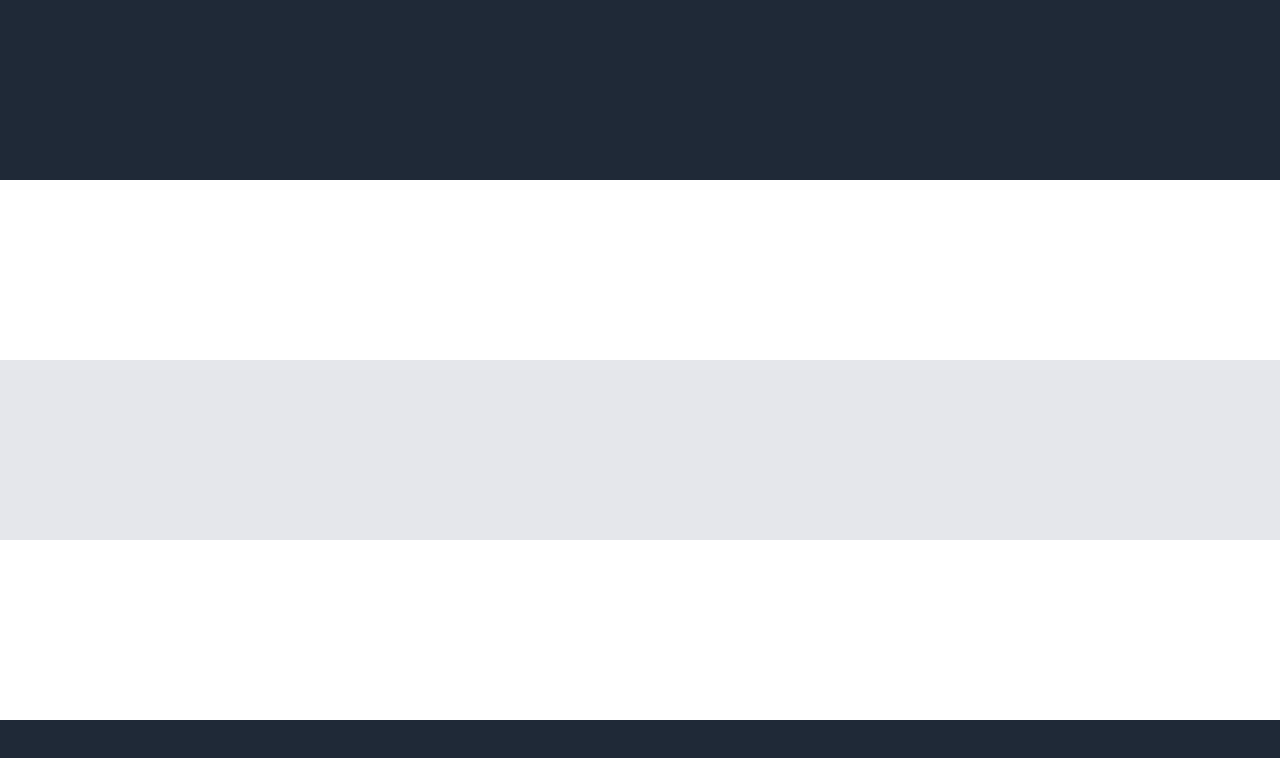
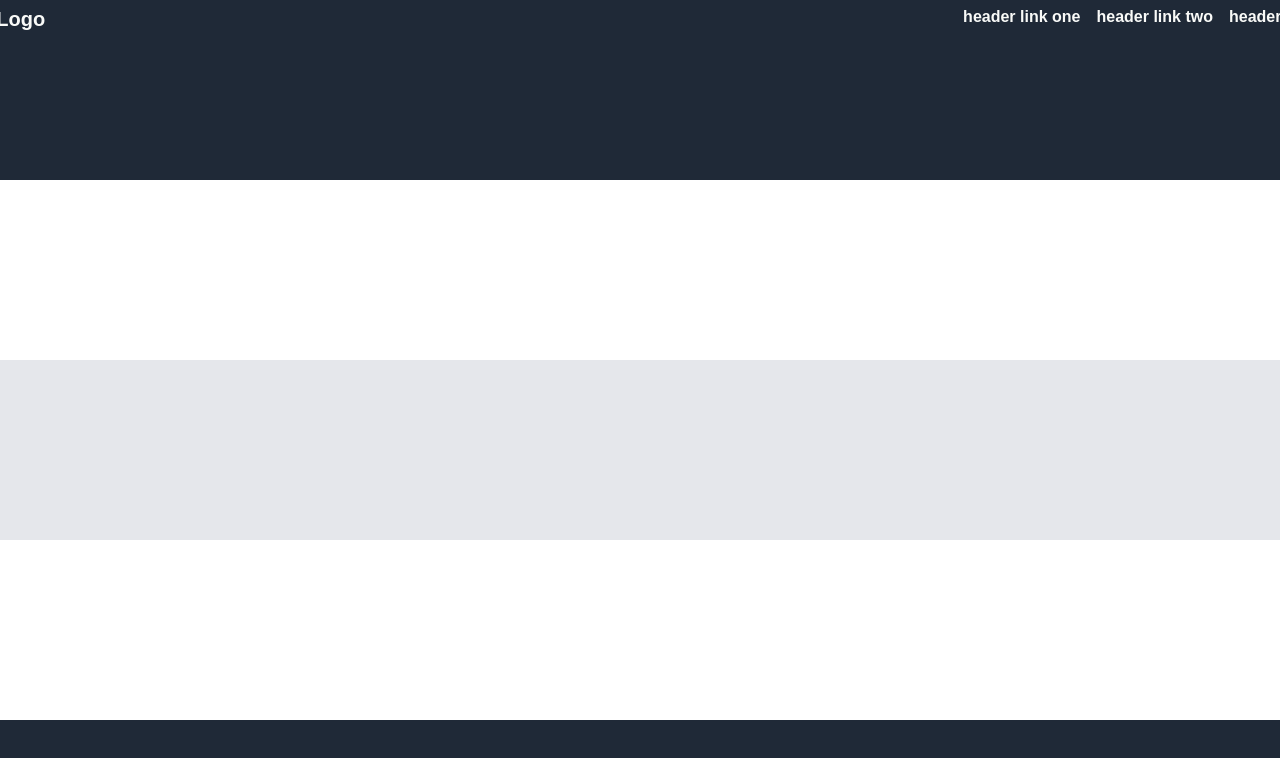
Before and after one commit to thomelm/top-landing-page, a plain HTML site: page index.html in a window 1280 px wide. Shown: the top 758 px of the page. Drawn offline with Linux system fonts and the light colour scheme.

Commit message:
Add Header Flex
Added header flex container with place holder text and link UL
placeholder text

```diff
--- a/index.html
+++ b/index.html
@@ -10,8 +10,14 @@
 <body>
     <div class="content">
         <div class="top">
-            <header></header>
-            <p>test</p>
+            <header>
+                <p>Header Logo</p>
+                <ul>
+                    <li><a>header link one</a></li>
+                    <li><a>header link two</a></li>
+                    <li><a>header link three</a></li>
+                </ul>
+            </header>
         </div>
         <div class="information">
             <p>test</p>
--- a/styles/style.css
+++ b/styles/style.css
@@ -25,6 +25,27 @@ body {
 
 }
 
+header {
+    display: flex;
+    justify-content: space-between;
+    margin: 0;
+}
+
+header p {
+    font-size: 20px;
+    margin: 0;
+    padding: 8px;
+}
+
+header ul {
+    display: flex;
+    font-size: 16px;
+    list-style-type: none;
+    gap: 16px;
+    margin: 0;
+    padding: 8px;
+}
+
 .information {
     background-color: white;
     flex: 1;
```
